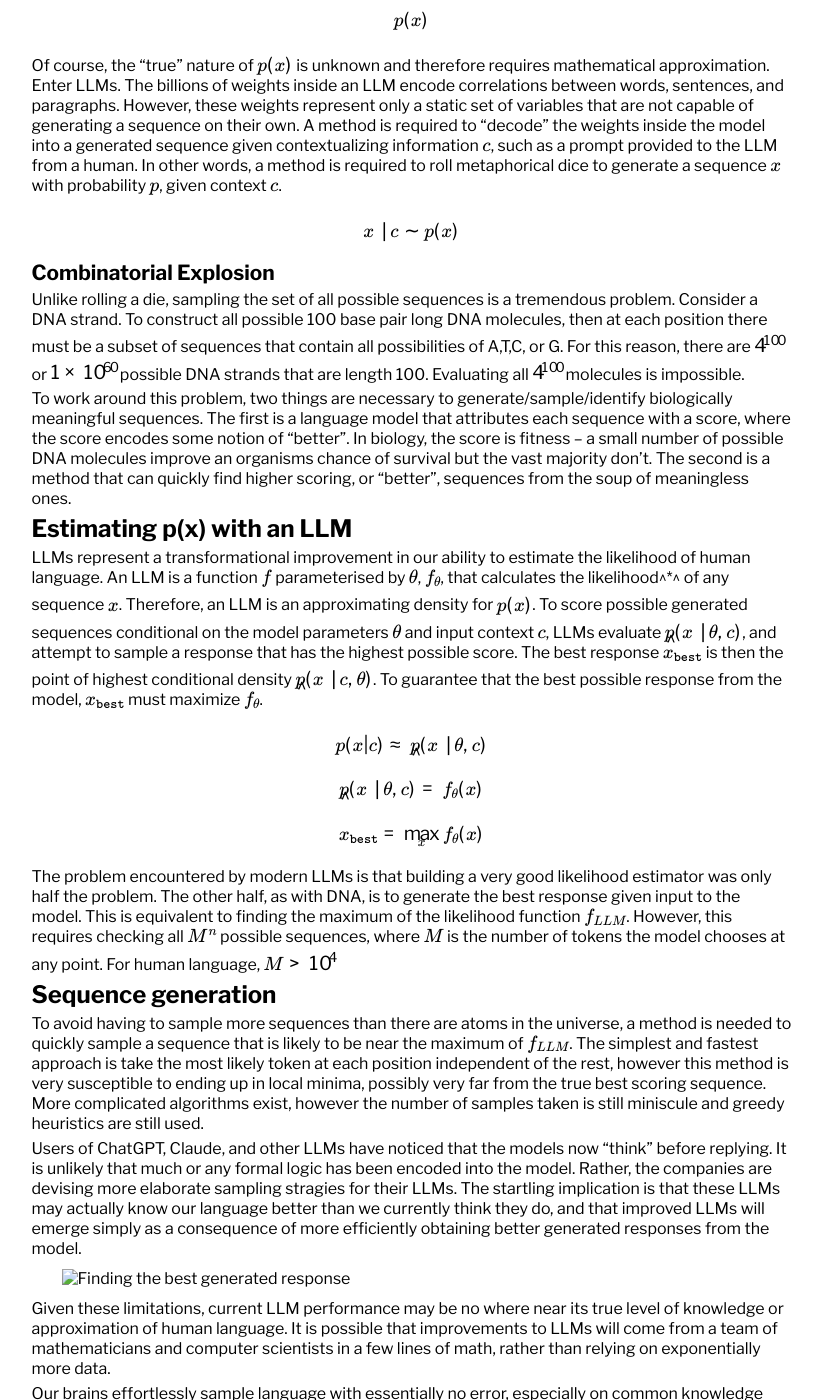
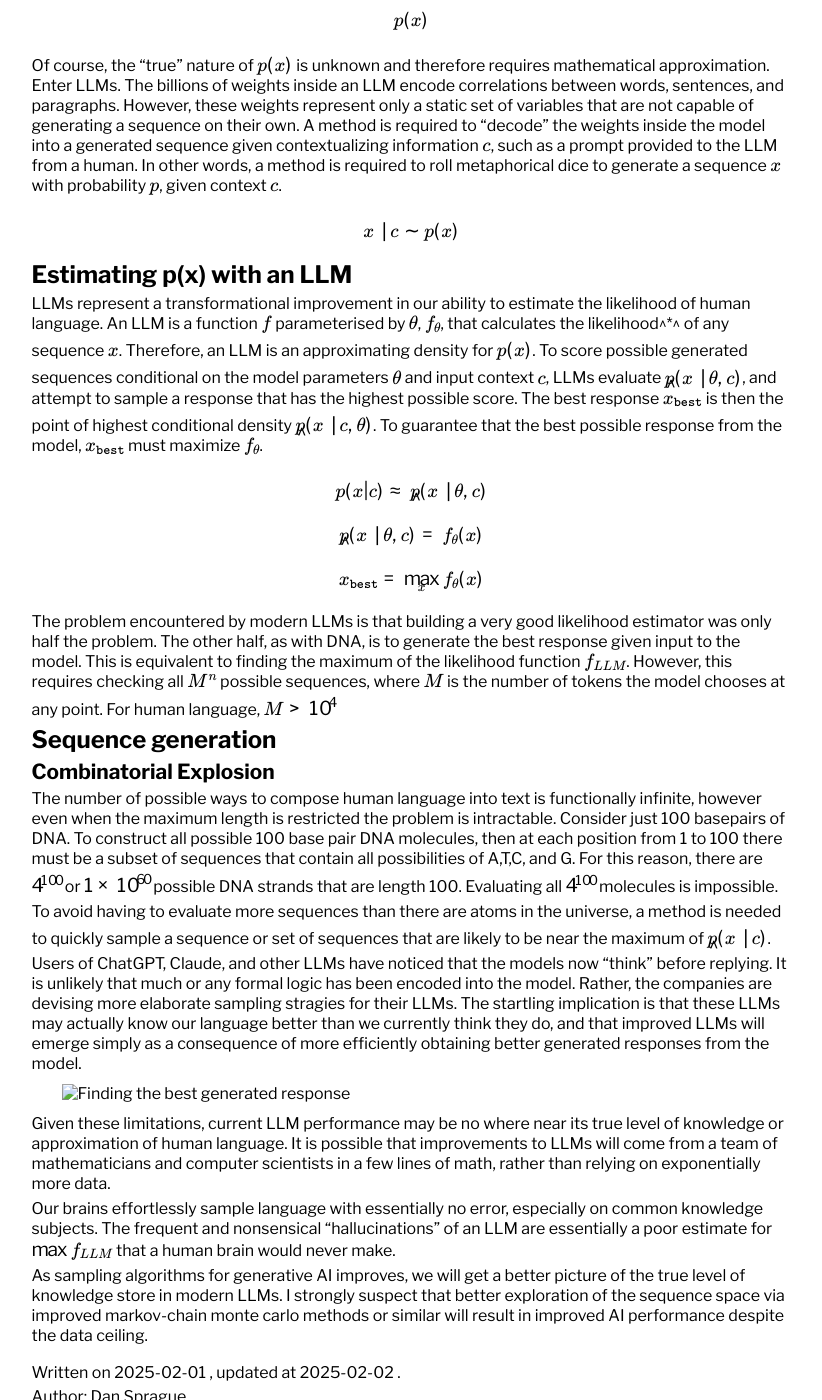
Before and after one commit to dan-sprague/dan-sprague.github.io, a Jekyll site: the page built from _posts/2025-02-02-llmthinking.markdown, in a window 1280 px wide and 1400 px high, scrolled down 517 px. Shown: the whole window, without its empty margins (221-1043 px from the left). Built offline with Jekyll 4.4.1, drawn with Linux system fonts in a browser that asks for light colours; formulas are drawn with MathJax 3.

Commit message:
fixed bug

```diff
--- a/_posts/2025-02-02-llmthinking.markdown
+++ b/_posts/2025-02-02-llmthinking.markdown
@@ -23,12 +23,6 @@ Of course, the "true" nature of $p(x)$ is unknown and therefore requires mathema
 
 $$ x \mid c \sim p(x) $$
 
-## Combinatorial Explosion
-
-Unlike rolling a die, sampling the set of all possible sequences is a tremendous problem. Consider a DNA strand. To construct all possible 100 base pair long DNA molecules, then at each position there must be a subset of sequences that contain all possibilities of A,T,C, or G. For this reason, there are $4^{100}$ or $$1 \times 10^{60}$$ possible DNA strands that are length 100. Evaluating all $4^{100}$ molecules is impossible.
-
-To work around this problem, two things are necessary to generate/sample/identify biologically meaningful sequences. The first is a language model that attributes each sequence with a score, where the score encodes some notion of "better". In biology, the score is fitness -- a small number of possible DNA molecules improve an organisms chance of survival but the vast majority don't. The second is a method that can quickly find higher scoring, or "better", sequences from the soup of meaningless ones.
-
 # Estimating p(x) with an LLM
 
 LLMs represent a transformational improvement in our ability to estimate the likelihood of human language. An LLM is a function $f$ parameterised by $\theta$, $f_\theta$, that calculates the likelihood^*^ of any sequence $x$. Therefore, an LLM is an approximating density for $p(x)$. To score possible generated sequences conditional on the model parameters $\theta$ and input context $c$, LLMs evaluate $\hat{p}(x \mid \theta,c)$, and attempt to sample a response that has the highest possible score. The best response $x_{\texttt{best}}$ is then the point of highest conditional density $\hat{p}(x \mid c,\theta)$. To guarantee that the best possible response from the model, $x_{\texttt{best}}$ must maximize $f_\theta$.
@@ -43,7 +37,11 @@ The problem encountered by modern LLMs is that building a very good likelihood e
 
 # Sequence generation
 
-To avoid having to sample more sequences than there are atoms in the universe, a method is needed to quickly sample a sequence that is likely to be near the maximum of $f_{LLM}$. The simplest and fastest approach is take the most likely token at each position independent of the rest, however this method is very susceptible to ending up in local minima, possibly very far from the true best scoring sequence. More complicated algorithms exist, however the number of samples taken is still miniscule and greedy heuristics are still used.<br>
+## Combinatorial Explosion
+
+The number of possible ways to compose human language into text is functionally infinite, however even when the maximum length is restricted the problem is intractable. Consider just 100 basepairs of DNA. To construct all possible 100 base pair DNA molecules, then at each position from 1 to 100 there must be a subset of sequences that contain all possibilities of A,T,C, and G. For this reason, there are $4^{100}$ or $$1 \times 10^{60}$$ possible DNA strands that are length 100. Evaluating all $4^{100}$ molecules is impossible.
+
+To avoid having to evaluate more sequences than there are atoms in the universe, a method is needed to quickly sample a sequence or set of sequences that are likely to be near the maximum of $\hat{p}(x \mid c)$.
 
 Users of ChatGPT, Claude, and other LLMs have noticed that the models now "think" before replying. It is unlikely that much or any formal logic has been encoded into the model. Rather, the companies are devising more elaborate sampling stragies for their LLMs. The startling implication is that these LLMs may actually know our language  better than we currently think they do, and that improved LLMs will emerge simply as a consequence of more efficiently obtaining better generated responses from the model.<br>
 
```
